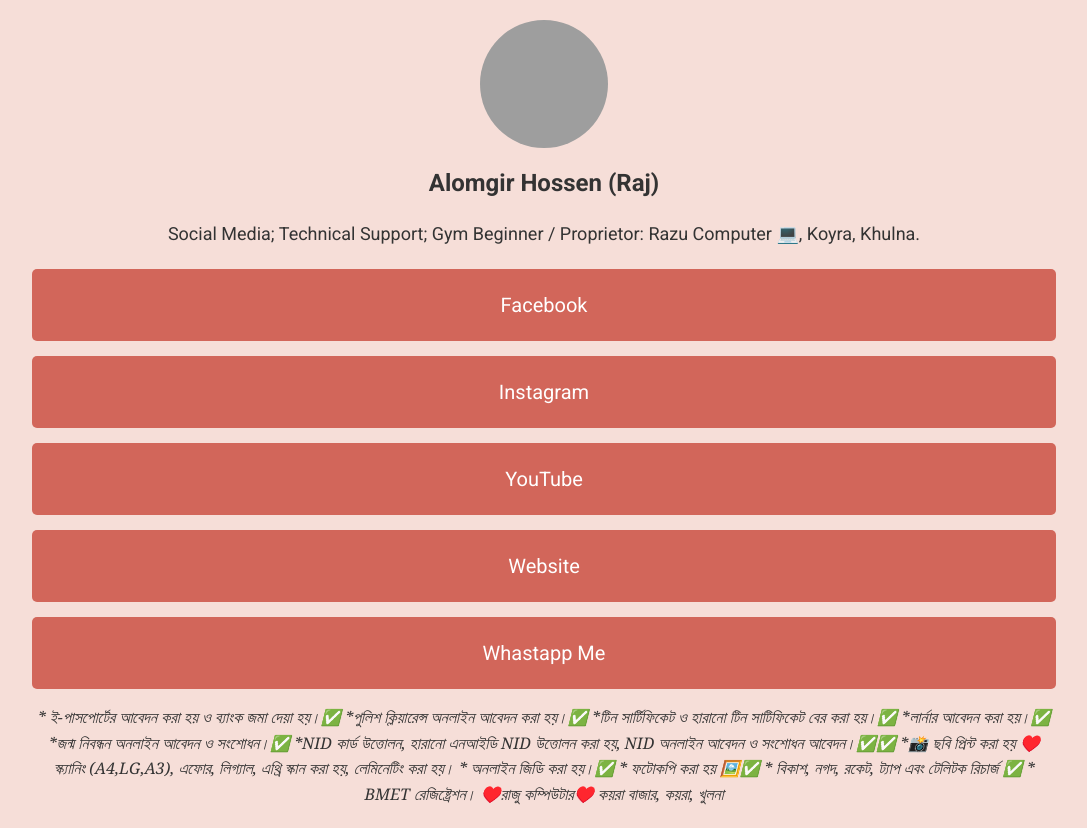
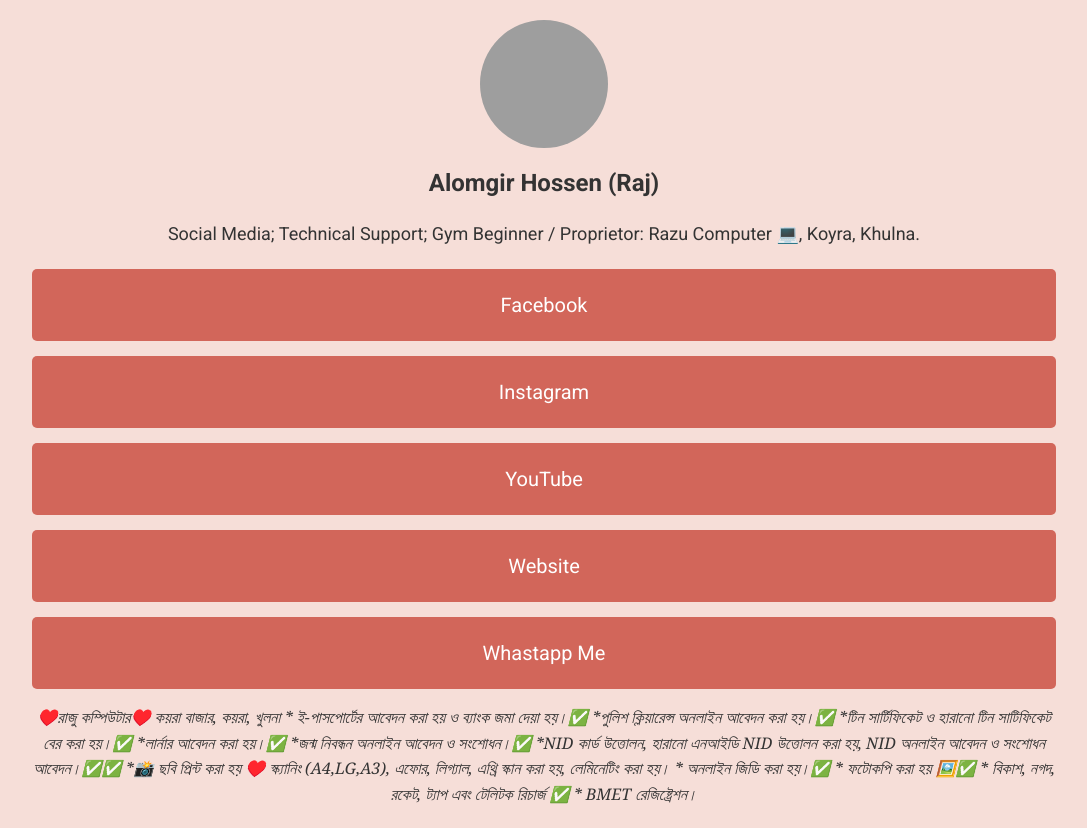
Before and after one commit to rumikoyra/mybizcard, a plain HTML site: page index.html in a window 1280 px wide. Shown: the whole page, without its empty margins (96-1183 px from the left). Drawn offline with Linux system fonts and the light colour scheme; grey boxes are pictures that could not be loaded.

Commit message:
Update index.html

```diff
--- a/index.html
+++ b/index.html
@@ -38,7 +38,9 @@
         </li>
 
         <div class="footer">
-          <p>* ই-পাসপোর্টের আবেদন করা হয় ও ব্যাংক জমা দেয়া হয়।✅
+          <p> ♥️রাজু কম্পিউটার♥️
+          কয়রা বাজার, কয়রা, খুলনা
+  * ই-পাসপোর্টের আবেদন করা হয় ও ব্যাংক জমা দেয়া হয়।✅
 *পুলিশ ক্লিয়ারেন্স অনলাইন আবেদন করা হয়।✅
 *টিন সার্টিফিকেট ও হারানো টিন সাটিফিকেট  বের করা হয়।✅
 *লার্নার আবেদন করা হয়।✅
@@ -48,9 +50,7 @@
 * অনলাইন জিডি করা হয়।✅
 * ফটোকপি করা হয় 🖼️✅
 * বিকাশ, নগদ, রকেট, ট্যাপ এবং টেলিটক রিচার্জ ✅
-* BMET রেজিষ্ট্রেশন।
-                ♥️রাজু কম্পিউটার♥️
-          কয়রা বাজার, কয়রা, খুলনা</p>
+* BMET রেজিষ্ট্রেশন। </p>
         </div>
 
     </main>
```
